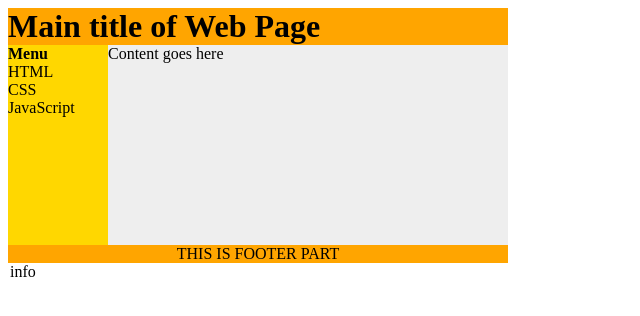
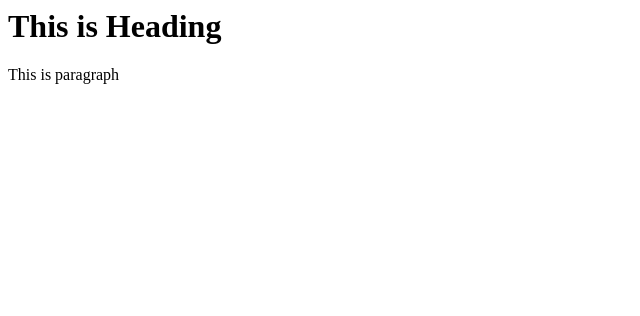
Before and after one commit to AnuragYewale/AnuragYewale.github.io, a plain HTML site: page index.html in a window 1280 px wide. Shown: the whole page, without its empty margins (0-640 px from the left). Drawn offline with Linux system fonts and the light colour scheme.

Commit message:
Update index.html

```diff
--- a/index.html
+++ b/index.html
@@ -1,31 +1,7 @@
 <html>
  <body>
 
- <div id="container" style="width:500px">
-
- <div id="header" style="background-color:#FFA500;">
-
-<h1 style="margin-bottom:0;">Main title of Web Page</h1></div>
-
-<div id="menu" style="background-color:#FFD700;height:200px;width:100px;float:left;">
-
-   <b>Menu</b><br>
-
-   HTML<BR>
-
-   CSS<BR>
-
-   JavaScript</div>
-
-  <div id="content" style="background-color:#EEEEEE;height:200px;width:400px;float:left;">
-
-  Content goes here</div>
-
-  <div id="footer" style="background-color:#FFA500;clear:both;text-align:center;">
-  THIS IS FOOTER PART</DIV>
-
-  </div>
-
- <form><legend>info</legend></form>
+  <h1>This is Heading</h1>
+  <p>This is paragraph</p>
  </body>
 </html>
```
